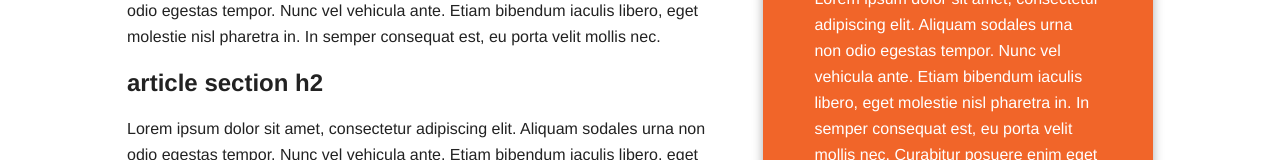
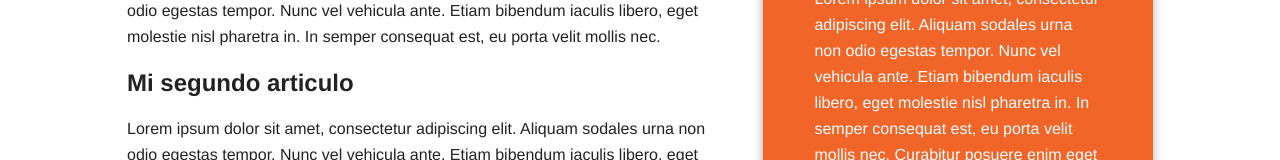
Before and after one commit to Mikeermz/practicum_github, a plain HTML site: page index.html in a window 1280 px wide. Shown: the part 223-383 px from the top of the page. Drawn offline with nearby package versions, Linux system fonts and the light colour scheme.

Commit message:
feat: addiong secont article

```diff
--- a/index.html
+++ b/index.html
@@ -43,7 +43,7 @@
                         <p>Lorem ipsum dolor sit amet, consectetur adipiscing elit. Aliquam sodales urna non odio egestas tempor. Nunc vel vehicula ante. Etiam bibendum iaculis libero, eget molestie nisl pharetra in. In semper consequat est, eu porta velit mollis nec.</p>
                     </header>
                     <section>
-                        <h2>article section h2</h2>
+                        <h2>Mi segundo articulo</h2>
                         <p>Lorem ipsum dolor sit amet, consectetur adipiscing elit. Aliquam sodales urna non odio egestas tempor. Nunc vel vehicula ante. Etiam bibendum iaculis libero, eget molestie nisl pharetra in. In semper consequat est, eu porta velit mollis nec. Curabitur posuere enim eget turpis feugiat tempor. Etiam ullamcorper lorem dapibus velit suscipit ultrices. Proin in est sed erat facilisis pharetra.</p>
                     </section>
                     <section>
```
